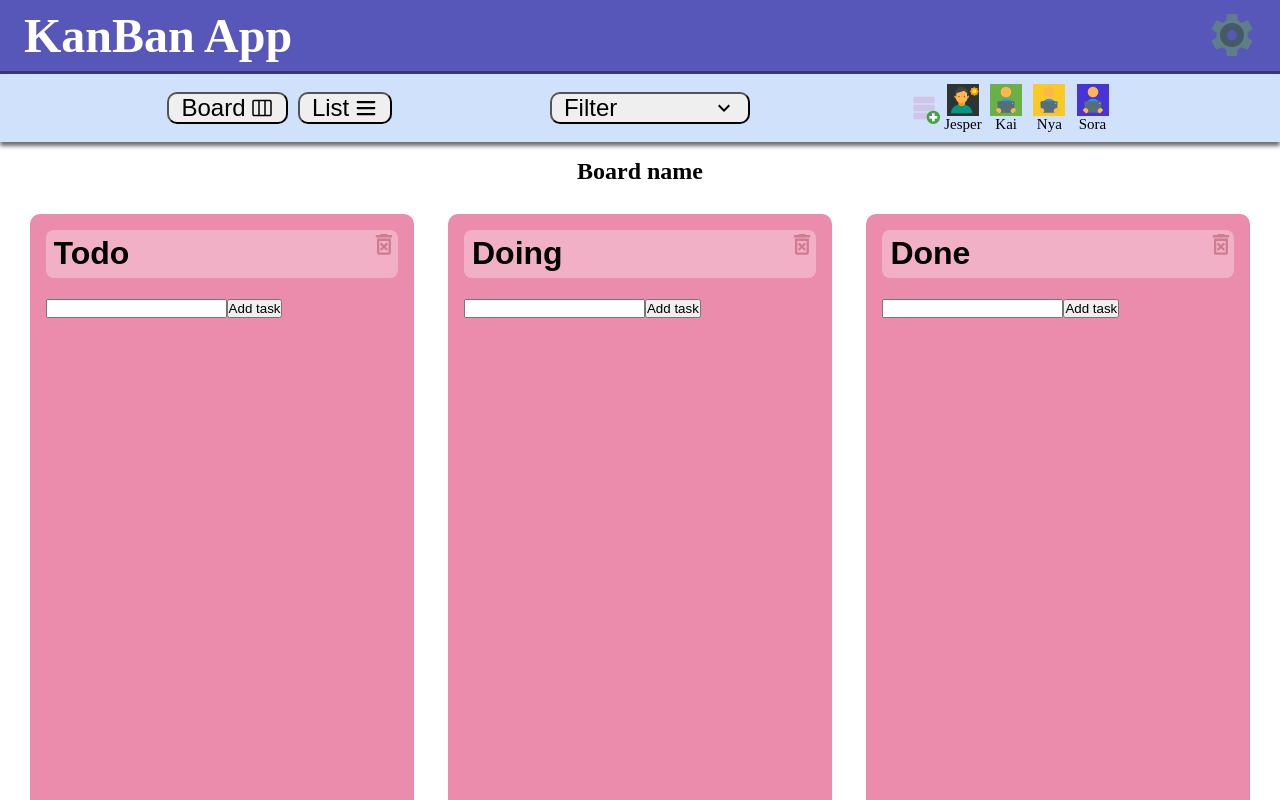
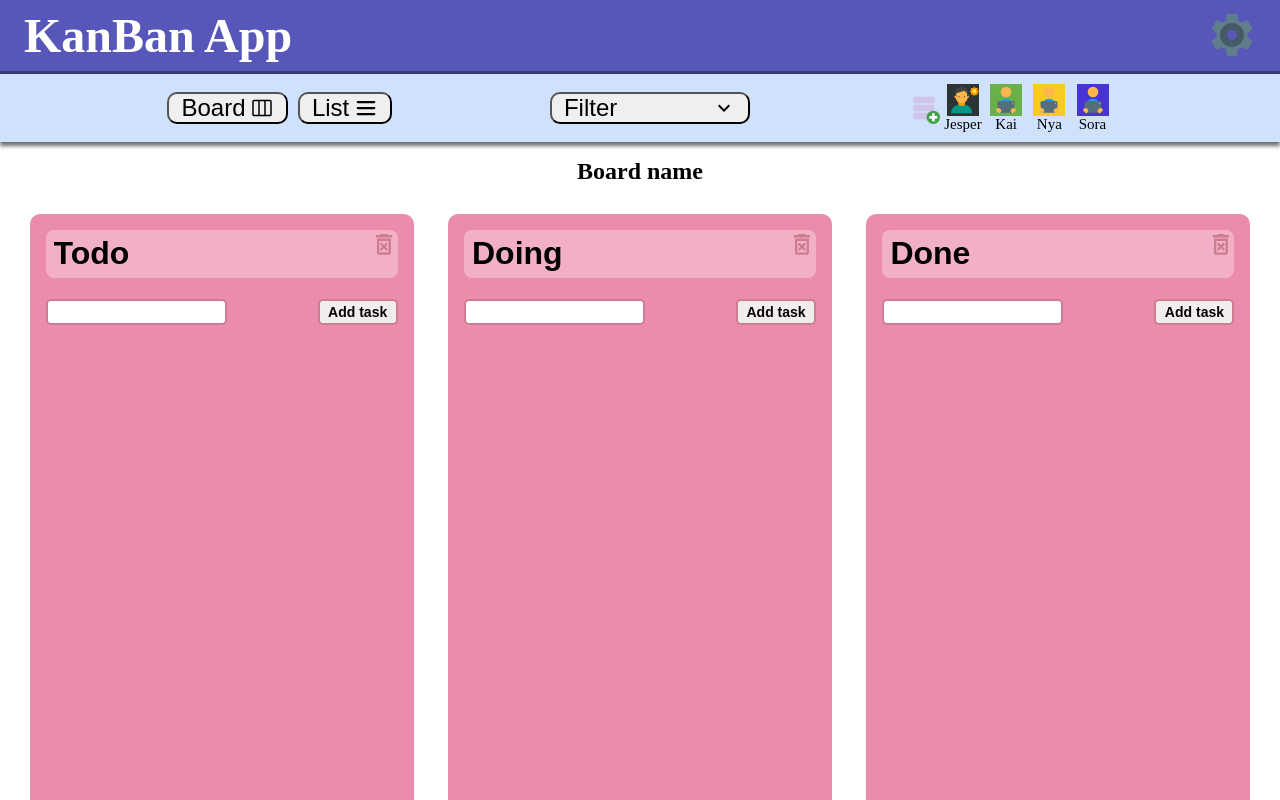
Before and after one commit to jumistrandberg/kanban_collab, a React (Vite) app: page / in a window 1280 px wide. Shown: the top 800 px of the page. Built offline with nearby package versions, Linux system fonts and the light colour scheme.

Commit message:
Fixed addTask styling

```diff
--- a/src/components/AddTask.jsx
+++ b/src/components/AddTask.jsx
@@ -2,7 +2,8 @@ import { useState } from "react";
 import { useDispatch, useSelector } from "react-redux";
 import { addTask } from "../features/tasks/taskSlice";
 import { setFilteredUsers } from "../features/tasks/taskSlice";
-//need column index as a prop
+import styles from "../styling/Column.module.css";
+
 const AddTask = ({ columnId }) => {
   const dispatch = useDispatch();
   const tasks = useSelector((state) => state.allTaskReducer.tasks);
@@ -29,15 +30,18 @@ const AddTask = ({ columnId }) => {
   };
 
   return (
-    <form onSubmit={handleSubmit}>
+    <form onSubmit={handleSubmit} className={styles.addTask_form}>
       <input
+        className={styles.addTask_input}
         type="text"
         id=""
         value={newTitle}
         onChange={(e) => setNewTitle(e.target.value)}
       />
 
-      <button type="submit">Add task</button>
+      <button type="submit" className={styles.addTask_btn}>
+        Add task
+      </button>
     </form>
   );
 };
--- a/src/styling/Column.module.css
+++ b/src/styling/Column.module.css
@@ -1,5 +1,9 @@
 * {
   box-sizing: border-box;
+}
+
+.column {
+  margin: 0 auto;
 }
 
 .titleContainer {
@@ -33,6 +37,31 @@
   cursor: pointer;
   font-size: 1.8em;
   cursor: pointer;
+}
+
+.addTask_form {
+  display: flex;
+  justify-content: space-between;
+  /* gap: 0.5em; */
+}
+
+.addTask_input {
+  border-radius: 5px;
+  border: 2px solid #ce7c90;
+}
+
+.addTask_btn {
+  border-radius: 5px;
+  border: 2px solid #ce7c90;
+  font-size: 14px;
+  font-weight: 700;
+  color: #030303;
+  padding: 0.2em 0.6em;
+  background-color: rgb(242, 237, 237);
+}
+
+.addTask_btn :hover {
+  background-color: #a0adc3;
 }
 
 /* Column deletion modal styling */
```
